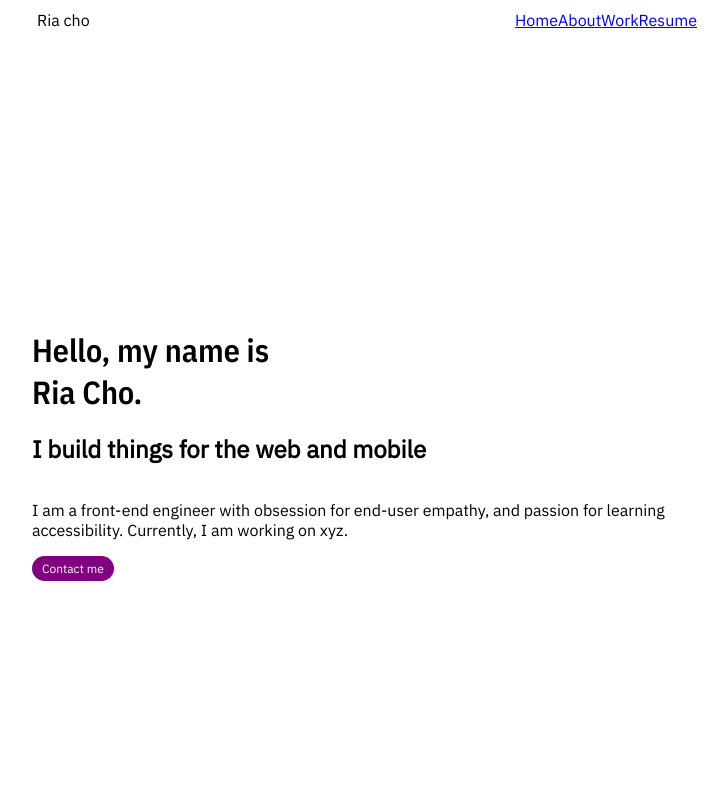
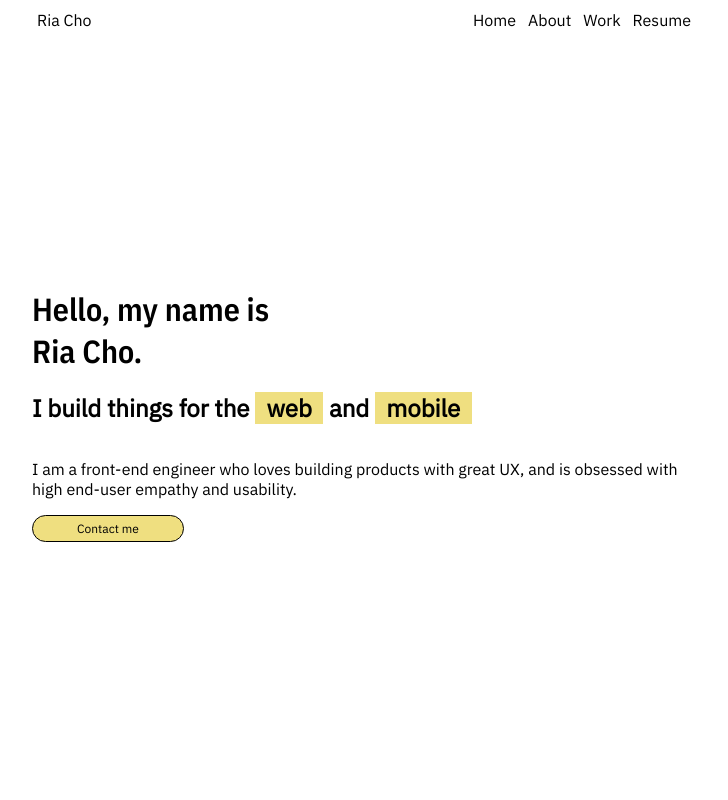
Before and after one commit to gcho91/riacho-portfolio-next, a Next.js app: page / in a window 1280 px wide. Shown: the top 800 px of the page, without its empty margins (273-1001 px from the left). Built offline with nearby package versions, Linux system fonts and the light colour scheme.

Commit message:
Add styles and css variables, componentize home page components

```diff
--- /dev/null
+++ b/components/AboutMe.tsx
@@ -0,0 +1,31 @@
+export default function AboutMe() {
+    return <section>
+        <h2>Portfolio grid section</h2>
+        <div className="container">
+            <div className='item'>
+                <h3>Project Name</h3>
+                <p>Description</p>
+            </div>
+
+            <div className='item'>
+                <h3>Project Name</h3>
+                <p>Description</p>
+            </div>
+
+            <div className='item'>
+                <h3>Project Name</h3>
+                <p>Description</p>
+            </div>
+
+            <div className='item'>
+                <h3>Project Name</h3>
+                <p>Description</p>
+            </div>
+
+            <div className='item'>
+                <h3>Project Name</h3>
+                <p>Description</p>
+            </div>
+        </div>
+    </section>
+}
--- /dev/null
+++ b/components/HeroSection.tsx
@@ -0,0 +1,41 @@
+import { ibmPlexSansCond } from "../pages/utils/fonts"
+
+export default function HeroSection() {
+    return (<main className='hero'>
+        <header className="header-section">
+            <div className='container-head'>
+                <span style={{ display: "none" }} className='hambuger-icon'></span>
+                <div>
+                    <span>Ria Cho</span>
+                </div>
+                <nav>
+                    <ul className='navbar-list'>
+                        <li>
+                            <a href="index.html" className="nav-links">Home</a>
+                        </li>
+                        <li>
+                            <a href="about.html" className="nav-links">About</a>
+                        </li>
+                        <li>
+                            <a href="work.html" className="nav-links">Work</a>
+                        </li>
+                        <li>
+                            <a href="./img/Gloria-Cho_August-2019-vC1.pdf" className="nav-links">Resume</a>
+                        </li>
+                    </ul>
+                </nav>
+            </div>
+
+
+        </header>
+
+        <div className='left'>
+            <h1 className={ibmPlexSansCond.className} style={{ margin: 0 }}>Hello, my name is <br />
+                Ria Cho. </h1>
+            <h2>I build things for the <span className="intro-highlight">	&nbsp; web 	&nbsp;</span> and <span className="intro-highlight">	&nbsp; mobile 	&nbsp;</span></h2>
+            <p>I am a front-end engineer who loves building products with great UX, and is obsessed with high end-user empathy and usability.</p>
+            <a className="cta-button">Contact me</a>
+        </div>
+    </main>
+    )
+}
--- /dev/null
+++ b/components/PortfolioSection.tsx
@@ -0,0 +1,33 @@
+export default function PortfolioSection() {
+    return (
+        <section>
+            <h2>Portfolio grid section</h2>
+            <div className="container">
+                <div className='item'>
+                    <h3>Project Name</h3>
+                    <p>Description</p>
+                </div>
+
+                <div className='item'>
+                    <h3>Project Name</h3>
+                    <p>Description</p>
+                </div>
+
+                <div className='item'>
+                    <h3>Project Name</h3>
+                    <p>Description</p>
+                </div>
+
+                <div className='item'>
+                    <h3>Project Name</h3>
+                    <p>Description</p>
+                </div>
+
+                <div className='item'>
+                    <h3>Project Name</h3>
+                    <p>Description</p>
+                </div>
+            </div>
+        </section>
+    )
+}
--- a/pages/_app.tsx
+++ b/pages/_app.tsx
@@ -1,6 +1,6 @@
 import '@/styles/globals.css'
 import type { AppProps } from 'next/app'
-import { Inter, IBM_Plex_Sans } from 'next/font/google'
+import { IBM_Plex_Sans } from 'next/font/google'
 
 const ibmPlexSans = IBM_Plex_Sans({
   weight: '400',
--- a/pages/index.tsx
+++ b/pages/index.tsx
@@ -1,94 +1,13 @@
-
-import { IBM_Plex_Sans_Condensed } from 'next/font/google'
-
-const ibmPlexSansCond = IBM_Plex_Sans_Condensed({
-  weight: '600',
-  subsets: ['latin']
-})
-// todo: make font utility file
+import PortfolioSection from '@/components/PortfolioSection'
+import HeroSection from '../components/HeroSection'
+import AboutMe from '@/components/AboutMe'
 
 export default function Home() {
   return (
     <div className='home-container'>
-      <main className='hero'>
-        <header className="header-section">
-          <div className='container-head'>
-            <div>
-              <span>Ria cho</span>
-            </div>
-            <nav>
-              <ul className='navbar-list'>
-                <li>
-                  <a href="index.html" className="nav-links">Home</a>
-                </li>
-                <li>
-                  <a href="about.html" className="nav-links">About</a>
-                </li>
-                <li>
-                  <a href="work.html" className="nav-links">Work</a>
-                </li>
-                <li>
-                  <a href="./img/Gloria-Cho_August-2019-vC1.pdf" className="nav-links">Resume</a>
-                </li>
-              </ul>
-            </nav>
-          </div>
-
-
-        </header>
-
-        <div className='left'>
-          <h1 className={ibmPlexSansCond.className} style={{ margin: 0 }}>Hello, my name is <br />
-            Ria Cho. </h1>
-          <h2>I build things for the web and mobile</h2>
-          {/* <p>I am a front-end engineer who specialies in building products with high end-user empathy and accessibility. Currently, I am working on x, y, z. </p> */}
-          <p>I am a front-end engineer with obsession for end-user empathy, and passion for learning accessibility. Currently, I am working on xyz.</p>
-          <a className="cta-button">Contact me</a>
-        </div>
-      </main>
-
-      <section>
-        <h2>About Me</h2>
-        <p>Ipsem lorem text placeholder about my background</p>
-      </section>
-
-      <section>
-        <h2>Portfolio grid section</h2>
-        {/* <div className='portfolio-grid'>
-          <div className='item'>Item</div>
-          <div className='item'>Item</div>
-          <div className='item'>Item</div>
-          <div className='item'>Item</div>
-
-        </div> */}
-
-        <div className="container">
-          <div className='item'>
-            <h3>Project Name</h3>
-            <p>Description</p>
-          </div>
-
-          <div className='item'>
-            <h3>Project Name</h3>
-            <p>Description</p>
-          </div>
-
-          <div className='item'>
-            <h3>Project Name</h3>
-            <p>Description</p>
-          </div>
-
-          <div className='item'>
-            <h3>Project Name</h3>
-            <p>Description</p>
-          </div>
-
-          <div className='item'>
-            <h3>Project Name</h3>
-            <p>Description</p>
-          </div>
-        </div>
-      </section>
+      <HeroSection />
+      {/* <AboutMe /> */}
+      {/* <PortfolioSection /> */}
     </div >
 
   )
--- /dev/null
+++ b/pages/utils/fonts.tsx
@@ -0,0 +1,18 @@
+import { IBM_Plex_Sans } from 'next/font/google'
+import { IBM_Plex_Sans_Condensed } from 'next/font/google'
+
+export const ibmPlexSans = IBM_Plex_Sans({
+    weight: '400',
+    subsets: ['latin']
+})
+
+export const ibmPlexSansCond = IBM_Plex_Sans_Condensed({
+    weight: '600',
+    subsets: ['latin']
+})
+
+
+console.log(ibmPlexSans)
+
+
+// https://blog.logrocket.com/next-js-font-optimization-custom-google-fonts/#adding-google-fonts-next-font
--- a/styles/globals.css
+++ b/styles/globals.css
@@ -1,6 +1,17 @@
 /* home */
 
+:root {
+  --lemon: #EFDF80;
+  --light-blue: #C0DCDC;
+  --light-blue-2: #C2DEE5;
+  --moss-green: #949A58;
+  --olivine: #94B485;
 
+}
+
+::selection {
+  background: var(--light-blue)
+}
 
 body {
   margin: 0;
@@ -25,8 +36,9 @@ body {
   -webkit-box-align: center;
   flex-direction: column;
   align-items: flex-start;
-  min-height: 100vh;
-  height: 100vh;
+  /* min-height: 100vh; */
+  /* height: 100vh; */
+    height: calc(100vh - 80px);
   /* padding: 0px; */
   padding: 15px;
 }
@@ -61,24 +73,39 @@ body {
   display: flex;
   list-style: none;
 }
-
+.navbar-list li {
+  margin: 0 6px;
+}
+.navbar-list li a{
+  text-decoration: none;
+  color: black;
+}
+.navbar-list li a:hover {
+  color: #C2DEE5;
+}
 .container-head {
   display: flex;
   align-items: center;
   justify-content: space-between;
 }
-
+/* https: //coolors.co/949a58-c2dee5-c0dcdc-efdf80-94b485  color palette*/
 .cta-button {
   font-size: 12px;
-  background-color: purple;
+  background-color: var(--lemon);
   border-radius:50px;
   padding: 5px 10px;
-  color: white;
-  /* text-transform: ; */
+  border: 1px solid black;
+  width: 130px;
+  text-align: center;
+}
+/* https: //alvarotrigo.com/blog/css-highlight-text/ highlight ideas */
+
+.cta-button:hover {
+  background-color:#C2DEE5;
 }
 
-.cta-button:hover {
-  background-color:yellow
+.intro-highlight {
+  background-color: var(--lemon)
 }
 
 .navbar-list {
```
Also changed, not shown: pages/home.tsx (deleted, +0 -22 lines).
